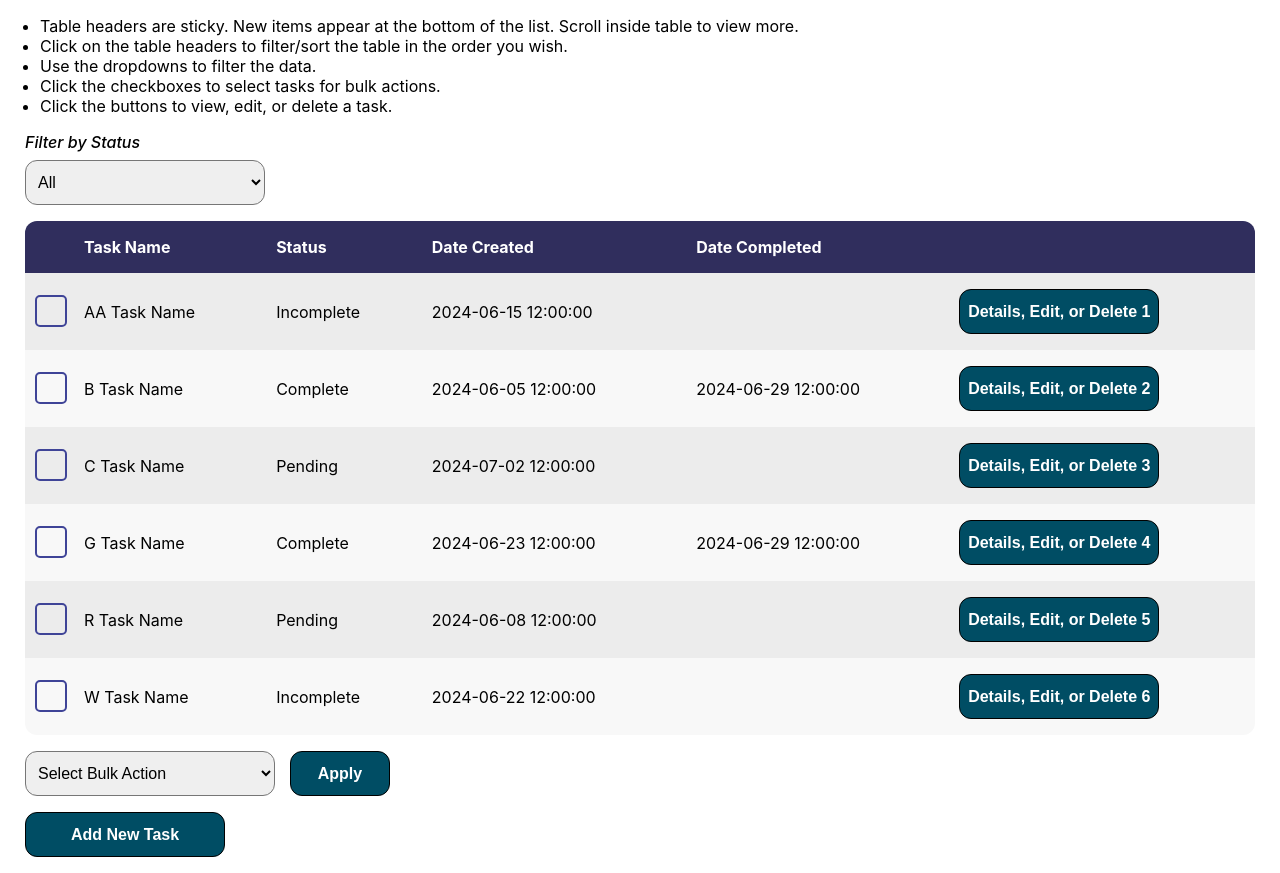
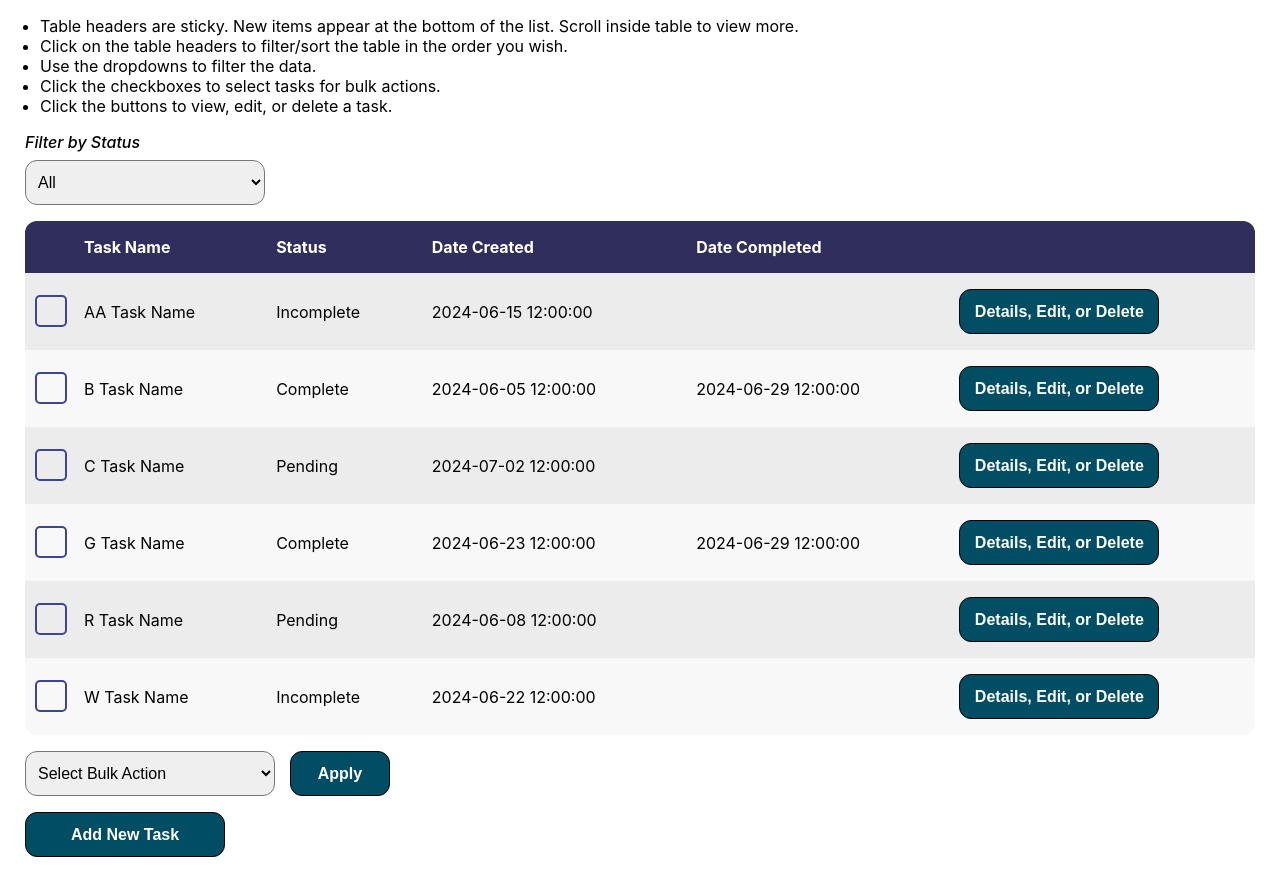
Before and after one commit to thealexdavis/task-manager, a React (Create React App) app: page / in a window 1280 px wide. Built offline with nearby package versions, Linux system fonts and the light colour scheme.

Commit message:
Removed a testing ID from a button

```diff
--- a/package.json
+++ b/package.json
@@ -3,6 +3,7 @@
   "version": "0.1.0",
   "private": true,
   "dependencies": {
+    "@babel/plugin-proposal-private-property-in-object": "^7.21.11",
     "@testing-library/jest-dom": "^5.17.0",
     "@testing-library/user-event": "^13.5.0",
     "@types/jest": "^27.5.2",
--- a/src/components/DataTableBody.tsx
+++ b/src/components/DataTableBody.tsx
@@ -24,7 +24,7 @@ function DataTableBody({ tableColumns, data, toggleCheckedState, openRowDetails,
                                     if(column.slug === "action"){
                                         return <td key={column.slug}><input type="checkbox" id={column.slug+cellActionValue} name={column.slug+cellActionValue} value={cellActionValue} onChange={(e) => toggleCheckedState(e?.target?.checked, parseInt(e?.target?.value))} /><label htmlFor={column.slug+cellActionValue}></label></td>;
                                     } else if(column.slug === "modal_btns"){
-                                        return <td key={column.slug}><button onClick={() => openRowDetails(cellActionValue)} className="btn wider blue">Details, Edit, or Delete {cellActionValue}</button></td>;
+                                        return <td key={column.slug}><button onClick={() => openRowDetails(cellActionValue)} className="btn wider blue">Details, Edit, or Delete</button></td>;
                                     } else {
                                         return <td key={column.slug}>{cellData}</td>;
                                     }
```
Also changed, not shown: 1 other file (tests, documents, lock files or other folders).
